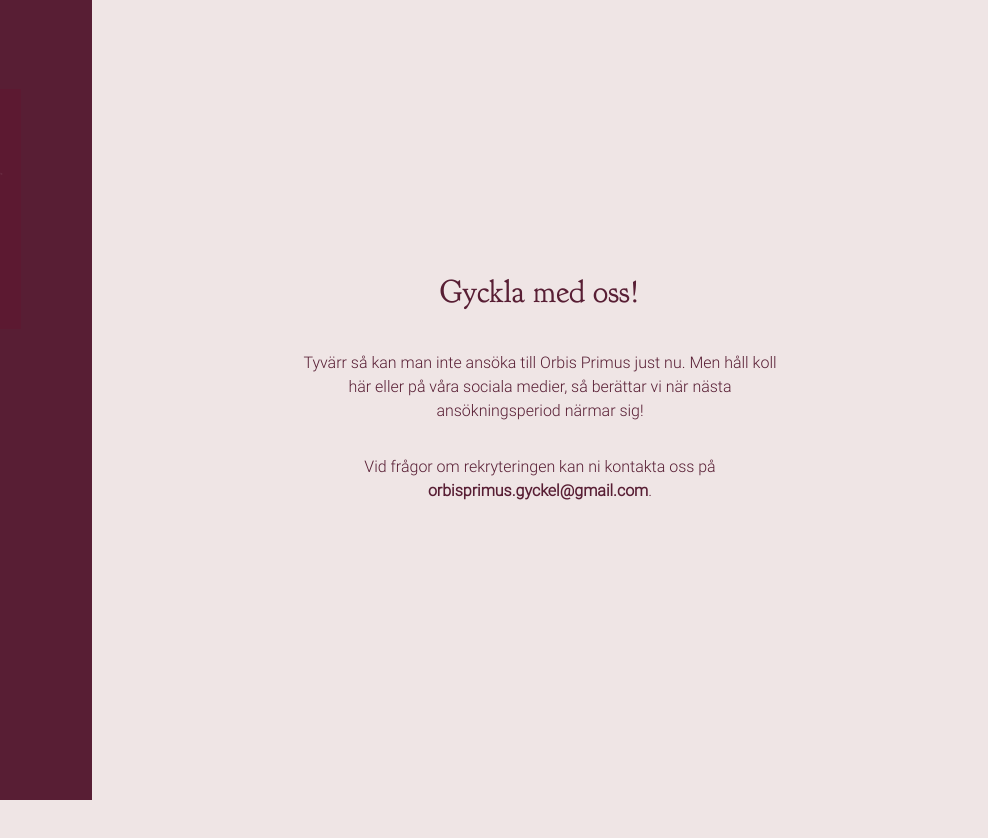
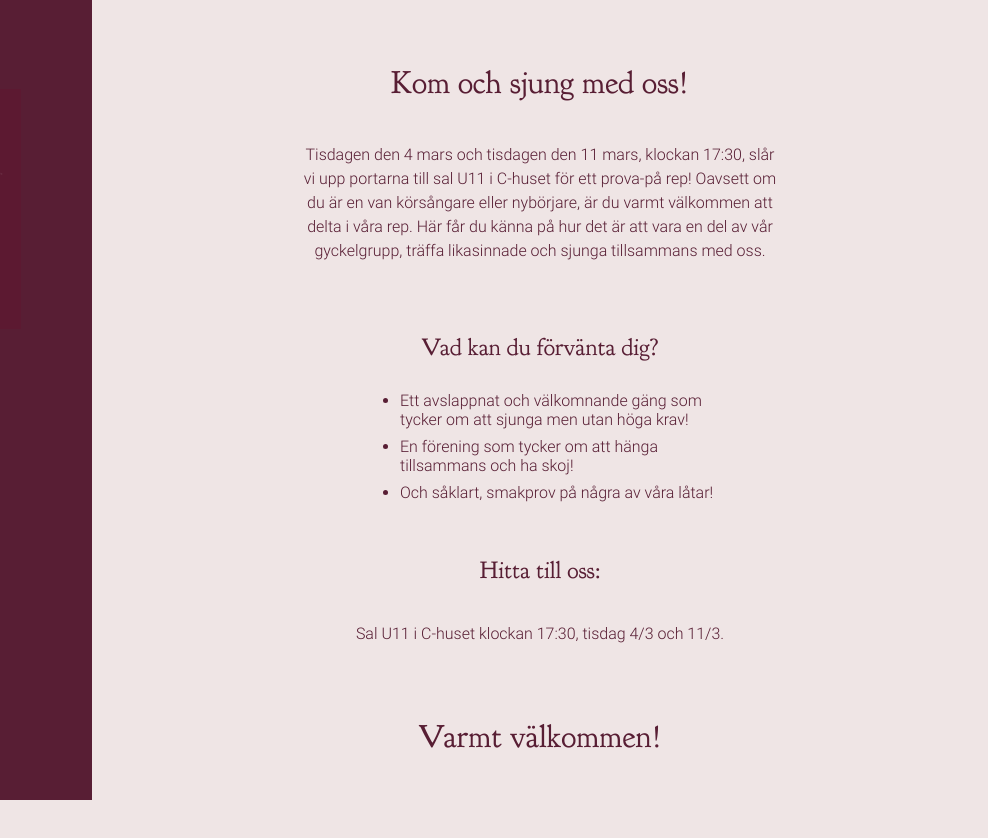
Before and after one commit to orbisprimus/orbisprimus, a plain HTML site: page ansok.html in a window 1280 px wide. Shown: the full height of the page, 292-1280 px from the left. Before the commit the page ends 816 px from the top, so only its background shows below. Drawn offline with Linux system fonts and the light colour scheme.

Commit message:
Info update

```diff
--- a/ansok.html
+++ b/ansok.html
@@ -20,10 +20,36 @@
             <p>Nästa Prova-på-rep är Torsdagarna 7, 14 & 21 September kl 18:15-20:00. Mer information finns i det här <a href="https://fb.me/e/1sTXvqrhW">Facebookevenemanget</a>. Varmt välkomna! Vi bjuder på fika. :)</p>
             <p>Vid frågor om rekryteringen kan ni kontakta oss på <a href="mailto:orbisprimus.gyckel@gmail.com">orbisprimus.gyckel@gmail.com</a>.</p>
         </div>
-        <div>
+        <div hidden>
             <h1>Gyckla med oss!</h1>
             <p>Tyvärr så kan man inte ansöka till Orbis Primus just nu. Men håll koll här eller på våra sociala medier, så berättar vi när nästa ansökningsperiod närmar sig!</p>
             <p>Vid frågor om rekryteringen kan ni kontakta oss på <a href="mailto:orbisprimus.gyckel@gmail.com">orbisprimus.gyckel@gmail.com</a>.</p>
+        </div>
+        <div>
+            <h1>Kom och sjung med oss!</h1>
+
+            <p>Tisdagen den 4 mars och tisdagen den 11 mars, klockan 17:30, slår vi upp portarna till sal U11 i C-huset för ett prova-på rep! Oavsett om du är en van körsångare eller nybörjare, är du varmt välkommen att delta i våra rep. Här får du känna på hur det är att vara en del av vår gyckelgrupp, träffa likasinnade och sjunga tillsammans med oss.</p>
+
+            <h2>Vad kan du förvänta dig?</h2>
+
+            <ul>
+                <li>
+                    Ett avslappnat och välkomnande gäng som tycker om att sjunga men utan höga krav!
+                </li>
+                <li>
+                    En förening som tycker om att hänga tillsammans och ha skoj!
+                </li>
+                <li>
+                    Och såklart, smakprov på några av våra låtar!
+                </li>
+            </ul>
+
+            <h2>Hitta till oss:</h2>
+            <p>
+                Sal U11 i C-huset klockan 17:30, tisdag 4/3 och 11/3.
+            </p>
+
+            <h1>Varmt välkommen!</h1>
         </div>
 
     </main>
--- a/files/main.css
+++ b/files/main.css
@@ -57,6 +57,18 @@
 
 p a:hover {
     text-decoration: underline;
+}
+
+ul {
+    max-width: fit-content;
+    width: 20em;
+    text-align: left;
+    margin-left: auto;
+    margin-right: auto;
+}
+
+li {
+    padding-top: 0.5em;
 }
 
 .header > a > img {
```
